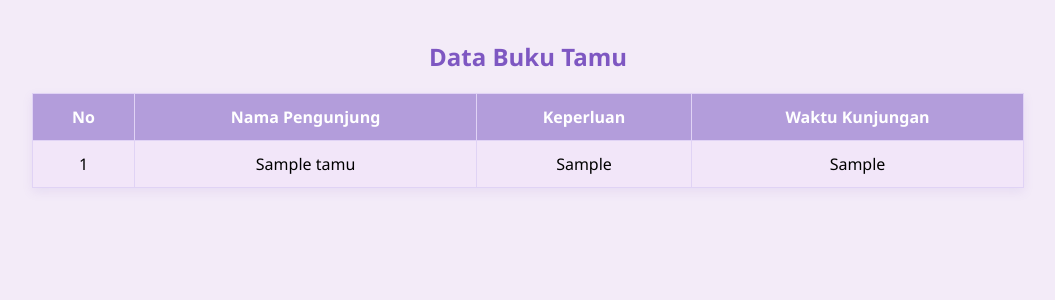
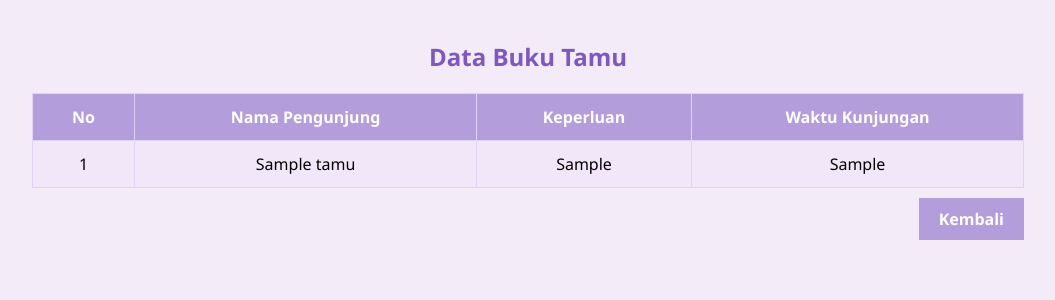
Before and after one commit to salsaa05/bukutamuperpustakaan_202312016, a PHP site: page /hasil_data.php in a window 1280 px wide. Shown: the top 300 px of the page, without its empty margins (112-1167 px from the left). Run offline with PHP 8.4, Linux system fonts and the light colour scheme; tables that the repository leaves empty or names only in its code hold one stand-in row (values such as "Sample post").

Commit message:
Update hasil_data.php

```diff
--- a/hasil_data.php
+++ b/hasil_data.php
@@ -22,7 +22,6 @@ include 'koneksi.php';
             margin: 0 auto;
             border-collapse: collapse;
             background-color: #fff;
-            box-shadow: 0 4px 10px rgba(126, 87, 194, 0.1);
         }
         th, td {
             padding: 12px 15px;
@@ -39,6 +38,21 @@ include 'koneksi.php';
         tr:hover {
             background-color: #e9d7f7;
         }
+        .back-link {
+        text-align: right;
+        width: 80%;
+        margin: 20px auto 0;
+        }
+        .back-link a {
+            text-decoration: none;
+            background-color: #b39ddb;
+            color: white;
+            padding: 10px 20px;
+            font-weight: bold;
+        }
+        .back-link a:hover {
+            background-color: #e9d7f7;
+        }
     </style>
 </head>
 <body>
@@ -50,6 +64,7 @@ include 'koneksi.php';
             <th>Keperluan</th>
             <th>Waktu Kunjungan</th>
         </tr>
+</div>
         <?php
         $no = 1;
         $result = mysqli_query($conn, "SELECT * FROM buku_tamu ORDER BY id DESC");
@@ -63,5 +78,8 @@ include 'koneksi.php';
         }
         ?>
     </table>
+
+    <div class="back-link">
+    <a href="index.php">Kembali</a>
 </body>
 </html>
```
